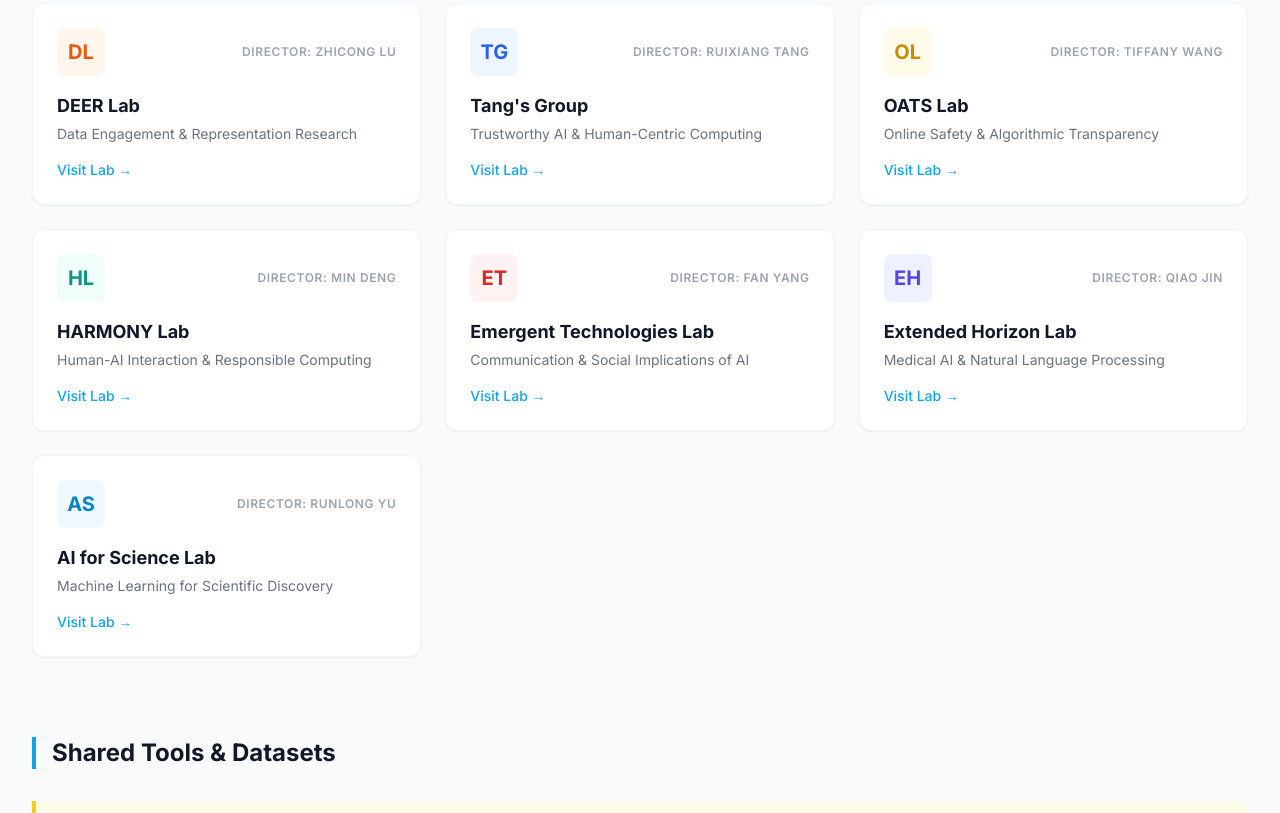
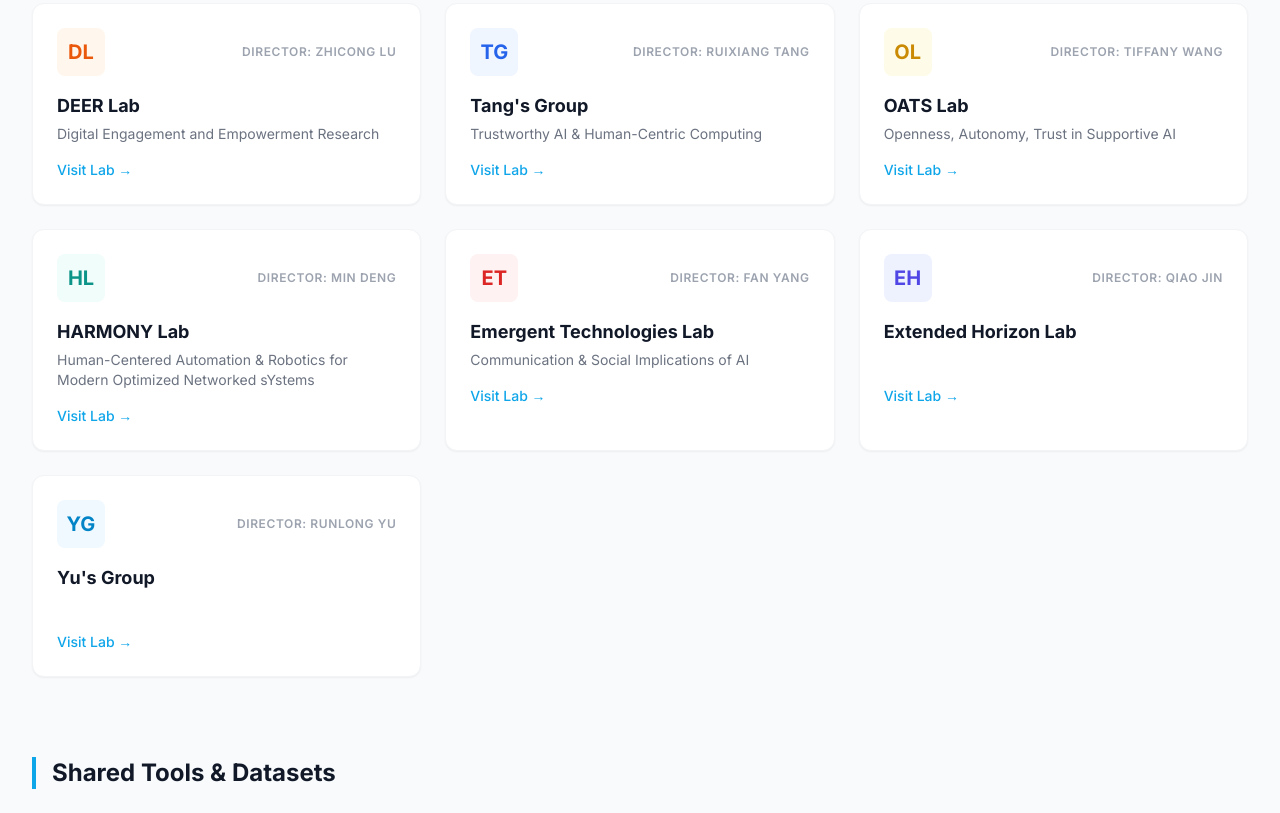
Before and after one commit to renkaima/REACH, a plain HTML site: page resources.html in a window 1280 px wide. Shown: the part 438-1251 px from the top of the page. Drawn offline with nearby package versions, Linux system fonts and the light colour scheme.

Commit message:
update lab names

```diff
--- a/resources.html
+++ b/resources.html
@@ -92,7 +92,7 @@
                         <span class="text-xs font-semibold text-gray-400 uppercase tracking-wider group-hover:text-accent">Director: Zhicong Lu</span>
                     </div>
                     <h3 class="font-bold text-lg text-primary mb-1">DEER Lab</h3>
-                    <p class="text-sm text-gray-500 mb-4">Data Engagement & Representation Research</p>
+                    <p class="text-sm text-gray-500 mb-4">Digital Engagement and Empowerment Research</p>
                     <span class="text-accent text-sm font-medium flex items-center">Visit Lab &rarr;</span>
                 </a>
 
@@ -112,7 +112,7 @@
                         <span class="text-xs font-semibold text-gray-400 uppercase tracking-wider group-hover:text-accent">Director: Tiffany Wang</span>
                     </div>
                     <h3 class="font-bold text-lg text-primary mb-1">OATS Lab</h3>
-                    <p class="text-sm text-gray-500 mb-4">Online Safety & Algorithmic Transparency</p>
+                    <p class="text-sm text-gray-500 mb-4">Openness, Autonomy, Trust in Supportive AI</p>
                     <span class="text-accent text-sm font-medium flex items-center">Visit Lab &rarr;</span>
                 </a>
 
@@ -122,11 +122,11 @@
                         <span class="text-xs font-semibold text-gray-400 uppercase tracking-wider group-hover:text-accent">Director: Min Deng</span>
                     </div>
                     <h3 class="font-bold text-lg text-primary mb-1">HARMONY Lab</h3>
-                    <p class="text-sm text-gray-500 mb-4">Human-AI Interaction & Responsible Computing</p>
+                    <p class="text-sm text-gray-500 mb-4">Human-Centered Automation & Robotics for Modern Optimized Networked sYstems</p>
                     <span class="text-accent text-sm font-medium flex items-center">Visit Lab &rarr;</span>
                 </a>
 
-                <a href="https://sc.edu/cic/yang_fan" target="_blank" class="block bg-white rounded-xl p-6 shadow-sm border border-gray-100 hover:shadow-md hover:border-accent/30 transition-all group">
+                <a href="https://sc.edu/study/colleges_schools/cic/faculty-staff/yang_fan.php" target="_blank" class="block bg-white rounded-xl p-6 shadow-sm border border-gray-100 hover:shadow-md hover:border-accent/30 transition-all group">
                     <div class="flex items-center justify-between mb-4">
                         <div class="h-12 w-12 bg-red-50 text-red-600 rounded-lg flex items-center justify-center font-bold text-xl">ET</div>
                         <span class="text-xs font-semibold text-gray-400 uppercase tracking-wider group-hover:text-accent">Director: Fan Yang</span>
@@ -142,18 +142,16 @@
                         <span class="text-xs font-semibold text-gray-400 uppercase tracking-wider group-hover:text-accent">Director: Qiao Jin</span>
                     </div>
                     <h3 class="font-bold text-lg text-primary mb-1">Extended Horizon Lab</h3>
-                    <p class="text-sm text-gray-500 mb-4">Medical AI & Natural Language Processing</p>
-                    <span class="text-accent text-sm font-medium flex items-center">Visit Lab &rarr;</span>
+                    <p class="text-sm text-gray-500 mb-4">&nbsp;</p> <span class="text-accent text-sm font-medium flex items-center">Visit Lab &rarr;</span>
                 </a>
 
-                <a href="https://eng.ua.edu/runlong-yu" target="_blank" class="block bg-white rounded-xl p-6 shadow-sm border border-gray-100 hover:shadow-md hover:border-accent/30 transition-all group">
+                <a href="https://runlongyu.github.io/" target="_blank" class="block bg-white rounded-xl p-6 shadow-sm border border-gray-100 hover:shadow-md hover:border-accent/30 transition-all group">
                     <div class="flex items-center justify-between mb-4">
-                        <div class="h-12 w-12 bg-sky-50 text-sky-600 rounded-lg flex items-center justify-center font-bold text-xl">AS</div>
+                        <div class="h-12 w-12 bg-sky-50 text-sky-600 rounded-lg flex items-center justify-center font-bold text-xl">YG</div>
                         <span class="text-xs font-semibold text-gray-400 uppercase tracking-wider group-hover:text-accent">Director: Runlong Yu</span>
                     </div>
-                    <h3 class="font-bold text-lg text-primary mb-1">AI for Science Lab</h3>
-                    <p class="text-sm text-gray-500 mb-4">Machine Learning for Scientific Discovery</p>
-                    <span class="text-accent text-sm font-medium flex items-center">Visit Lab &rarr;</span>
+                    <h3 class="font-bold text-lg text-primary mb-1">Yu's Group</h3>
+                    <p class="text-sm text-gray-500 mb-4">&nbsp;</p> <span class="text-accent text-sm font-medium flex items-center">Visit Lab &rarr;</span>
                 </a>
 
             </div>
```
